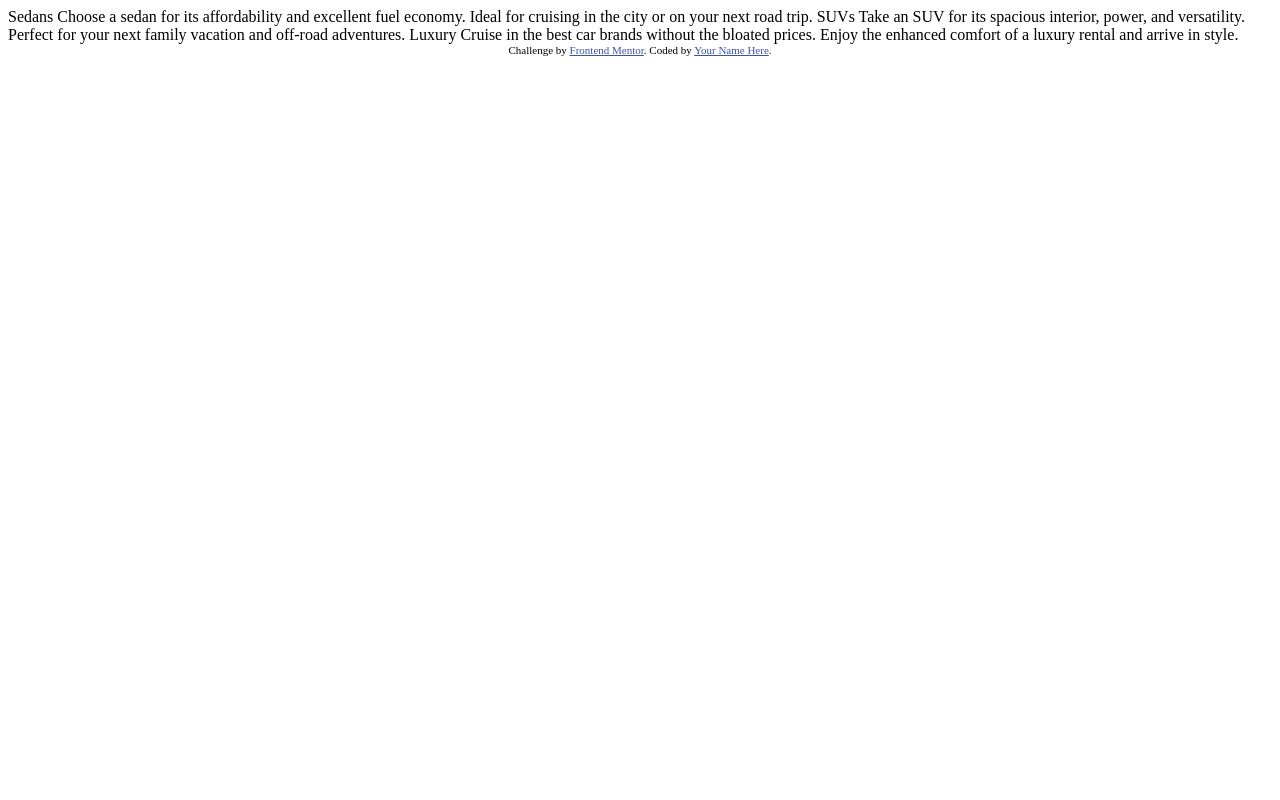
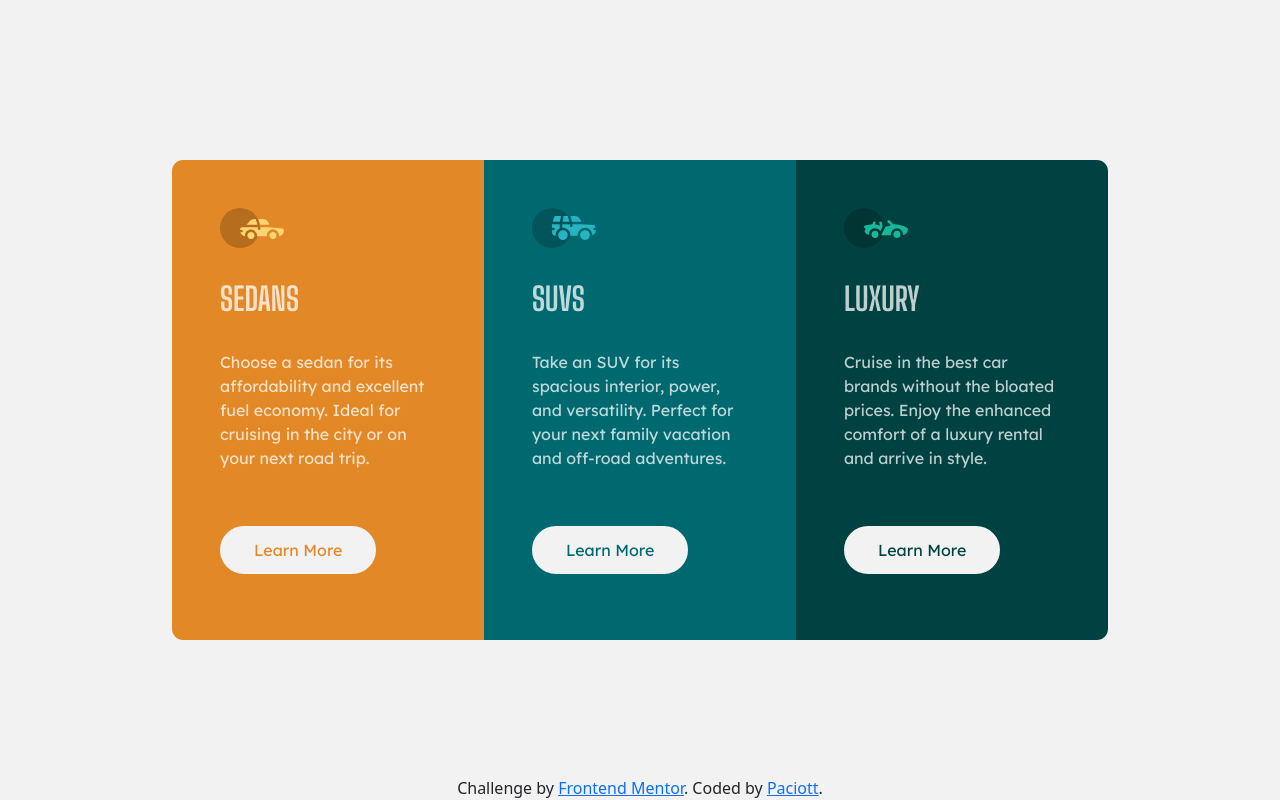
Before and after one commit to Paciott/3-column-preview-card-component, a plain HTML site: page index.html in a window 1280 px wide. Drawn offline with nearby package versions, Linux system fonts and the light colour scheme.

Commit message:
update index.html, add app.css

```diff
--- /dev/null
+++ b/app.css
@@ -0,0 +1,118 @@
+@import url("https://fonts.googleapis.com/css2?family=Lexend+Deca&display=swap");
+@import url("https://fonts.googleapis.com/css2?family=Big+Shoulders+Display:wght@700&display=swap");
+
+:root {
+  --light-grey: hsl(0, 0%, 95%);
+  --transparent-white: hsla(0, 0%, 100%, 0.75);
+  --very-dark-cyan: hsl(179, 100%, 13%);
+  --dark-cyan: hsl(184, 100%, 22%);
+  --bright-orange: hsl(31, 77%, 52%);
+}
+
+.row {
+  margin: 10rem auto;
+}
+
+.container {
+  max-width: 60rem;
+  margin: auto;
+}
+
+.col-12 {
+  padding: 0;
+}
+
+body {
+  background-color: var(--light-grey);
+}
+
+h2 {
+  font-family: "Big Shoulders Display", sans-serif;
+  font-weight: 700;
+  color: var(--transparent-white);
+  margin-top: 2rem;
+  margin-bottom: 2rem;
+}
+
+p {
+  font-family: "Lexend Deca", sans-serif;
+  font-weight: 400;
+  color: var(--transparent-white);
+  line-height: 1.5rem;
+  margin-bottom: 2rem;
+}
+
+.card1,
+.card2,
+.card3 {
+  max-width: 25rem;
+  min-height: 30rem;
+  padding: 3rem;
+  margin: auto;
+}
+
+.card1 {
+  background-color: var(--bright-orange);
+  border-top-left-radius: 0.7rem;
+  border-top-right-radius: 0.7rem;
+}
+
+.card2 {
+  background-color: var(--dark-cyan);
+}
+
+.card3 {
+  background-color: var(--very-dark-cyan);
+  border-bottom-left-radius: 0.7rem;
+  border-bottom-right-radius: 0.7rem;
+}
+
+.btn {
+  font-family: "Lexend Deca", sans-serif;
+  padding: 0.6rem 2rem;
+  margin-top: 1.5rem;
+  border-radius: 2rem;
+  background-color: var(--light-grey);
+  border: 2px solid var(--light-grey);
+}
+
+#btn1 {
+  color: var(--bright-orange);
+}
+#btn1:hover {
+  background-color: var(--bright-orange);
+  color: var(--light-grey);
+  border-color: var(--light-grey);
+}
+
+#btn2 {
+  color: var(--dark-cyan);
+}
+#btn2:hover {
+  background-color: var(--dark-cyan);
+  color: var(--light-grey);
+  border-color: var(--light-grey);
+}
+
+#btn3 {
+  color: var(--very-dark-cyan);
+}
+#btn3:hover {
+  background-color: var(--very-dark-cyan);
+  color: var(--light-grey);
+  border-color: var(--light-grey);
+}
+
+@media (min-width: 992px) {
+  .card1 {
+    border-top-left-radius: 0.7rem;
+    border-bottom-left-radius: 0.7rem;
+    border-top-right-radius: 0;
+  }
+
+  .card3 {
+    border-top-right-radius: 0.7rem;
+    border-bottom-right-radius: 0.7rem;
+    border-bottom-left-radius: 0;
+  }
+}
--- a/index.html
+++ b/index.html
@@ -1,36 +1,107 @@
 <!DOCTYPE html>
 <html lang="en">
-<head>
-  <meta charset="UTF-8">
-  <meta name="viewport" content="width=device-width, initial-scale=1.0"> <!-- displays site properly based on user's device -->
+  <head>
+    <meta charset="UTF-8" />
+    <meta name="viewport" content="width=device-width, initial-scale=1.0" />
+    <!-- displays site properly based on user's device -->
 
-  <link rel="icon" type="image/png" sizes="32x32" href="./images/favicon-32x32.png">
+    <link
+      rel="icon"
+      type="image/png"
+      sizes="32x32"
+      href="./images/favicon-32x32.png"
+    />
+    <link
+      href="https://cdn.jsdelivr.net/npm/bootstrap@5.2.0-beta1/dist/css/bootstrap.min.css"
+      rel="stylesheet"
+      integrity="sha384-0evHe/X+R7YkIZDRvuzKMRqM+OrBnVFBL6DOitfPri4tjfHxaWutUpFmBp4vmVor"
+      crossorigin="anonymous"
+    />
+    <link rel="stylesheet" href="app.css" />
+    <title>Frontend Mentor | 3-column preview card component</title>
+  </head>
+  <body>
+    <div class="container">
+      <div class="row">
+        <div class="col-12 col-lg-4" id="firstcard">
+          <div class="card1">
+            <div class="svg">
+              <svg width="64" height="40" xmlns="http://www.w3.org/2000/svg">
+                <g fill="none" fill-rule="evenodd">
+                  <circle fill="#000" opacity=".201" cx="20" cy="20" r="20" />
+                  <path
+                    d="M52.936 24.11c1.942 0 3.517 1.542 3.517 3.445 0 1.903-1.575 3.445-3.517 3.445s-3.516-1.542-3.516-3.445c0-1.903 1.574-3.445 3.516-3.445zm-21.957 0c1.942 0 3.517 1.542 3.517 3.445 0 1.903-1.575 3.445-3.517 3.445s-3.516-1.542-3.516-3.445c0-1.903 1.574-3.445 3.516-3.445zm6.948-4.848v1.429c0 .716.61 1.293 1.348 1.259a1.295 1.295 0 001.225-1.295v-1.393h8.256l13.483 1.313c.956.093 1.676.881 1.676 1.814 0 2.89-2.126 5.303-4.926 5.819.397-3.557-2.458-6.62-6.053-6.62-3.646 0-6.504 3.14-6.039 6.723h-9.879c.466-3.588-2.397-6.722-6.039-6.722-3.595 0-6.45 3.062-6.052 6.62-2.14-.398-3.916-1.912-4.61-3.931h1.142c.731 0 1.32-.598 1.285-1.322-.033-.678-.629-1.2-1.322-1.2H20v-.251c0-1.274 1.066-2.243 2.306-2.243h15.62zM42.59 11c2.645 0 4.99 1.556 5.972 3.963l.726 1.779H40.17L38.413 11h4.178zm-6.865 0l1.758 5.741H26.505l3.357-3.654A6.502 6.502 0 0134.644 11h1.082z"
+                    fill="#FFD473"
+                    fill-rule="nonzero"
+                  />
+                </g>
+              </svg>
+            </div>
+            <h2>SEDANS</h2>
+            <p>
+              Choose a sedan for its affordability and excellent fuel economy.
+              Ideal for cruising in the city or on your next road trip.
+            </p>
+            <button class="btn btn-info" id="btn1">Learn More</button>
+          </div>
+        </div>
 
-  <title>Frontend Mentor | 3-column preview card component</title>
+        <div class="col-12 col-lg-4" id="secondcard">
+          <div class="card2">
+            <div class="svg">
+              <svg width="64" height="40" xmlns="http://www.w3.org/2000/svg">
+                <g fill="none" fill-rule="evenodd">
+                  <circle fill="#000" opacity=".201" cx="20" cy="20" r="20" />
+                  <path
+                    d="M31.002 22.358c2.917 0 5.18 2.593 4.762 5.506a4.828 4.828 0 01-2.962 3.778 4.797 4.797 0 01-5.3-1.165c-1.188-1.26-1.235-2.613-1.263-2.613-.42-2.924 1.857-5.506 4.763-5.506zm22 0c3.457 0 5.798 3.567 4.41 6.744A4.816 4.816 0 0152.3 31.94a4.826 4.826 0 01-4.06-4.077c-.42-2.915 1.846-5.506 4.762-5.506zm-15.04-6.083v1.462a1.29 1.29 0 001.352 1.29c.693-.033 1.227-.631 1.227-1.326v-1.426h8.3l13.056.716a1.29 1.29 0 011.164.917c.27.895.446 1.477.563 1.87h-1.047c-.694 0-1.291.534-1.324 1.228a1.29 1.29 0 001.288 1.352h1.445c-.164 2.225-1.57 4.193-3.6 5.05.13-4.212-3.255-7.63-7.384-7.63-4.317 0-7.762 3.718-7.358 8.086h-7.285c.43-4.655-3.503-8.531-8.131-8.046v-3.543h7.734zm-10.312 0v4.308a7.4 7.4 0 00-4.006 7.274 3.874 3.874 0 01-3.642-3.864v-1.635h1.46a1.29 1.29 0 000-2.58h-1.461v-3.213l.003-.29h7.646zm14.986-8.196c2.65 0 5 1.592 5.984 4.055l.63 1.579a5.525 5.525 0 01-.065-.004l-.026-.002-.034-.002-.022-.002a4.178 4.178 0 00-.224-.006l-.098-.001h-.039l-.136-.001h-.052l-.326-.001H40.211L38.528 8.08zm-13.632 0l-1.122 5.616h-7.144l1.47-4.71a1.29 1.29 0 011.231-.906h5.565zm6.832 0l1.683 5.615h-7.007l1.121-5.615h4.203z"
+                    fill="#26B5C0"
+                    fill-rule="nonzero"
+                  />
+                </g>
+              </svg>
+            </div>
+            <h2>SUVS</h2>
+            <p>
+              Take an SUV for its spacious interior, power, and versatility.
+              Perfect for your next family vacation and off-road adventures.
+            </p>
+            <button class="btn btn-info" id="btn2">Learn More</button>
+          </div>
+        </div>
 
-  <!-- Feel free to remove these styles or customise in your own stylesheet 👍 -->
-  <style>
-    .attribution { font-size: 11px; text-align: center; }
-    .attribution a { color: hsl(228, 45%, 44%); }
-  </style>
-</head>
-<body>
+        <div class="col-12 col-lg-4" id="thirdcard">
+          <div class="card3">
+            <div class="svg">
+              <svg width="64" height="40" xmlns="http://www.w3.org/2000/svg">
+                <g fill="none" fill-rule="evenodd">
+                  <circle fill="#000" opacity=".201" cx="20" cy="20" r="20" />
+                  <path
+                    d="M30.98 22.835c1.941 0 3.516 1.604 3.516 3.583 0 1.978-1.575 3.582-3.517 3.582s-3.516-1.604-3.516-3.582c0-1.979 1.574-3.583 3.516-3.583zm21.956 0c1.942 0 3.517 1.604 3.517 3.583 0 1.978-1.575 3.582-3.517 3.582s-3.516-1.604-3.516-3.582c0-1.979 1.574-3.583 3.516-3.583zm-9.143-10.45a1.27 1.27 0 011.819 0l3.715 3.784c4.444-.115 9.7 1.142 13.964 3.753.387.237.624.664.624 1.124 0 3.006-2.126 5.514-4.926 6.05.397-3.698-2.458-6.882-6.053-6.882-3.646 0-6.504 3.264-6.039 6.99h-9.669c.76-1.544.993-2.026 1.337-2.711l.082-.162c.421-.835 1.056-2.07 2.883-5.65 1.68-.023 3.47-.408 5.247-1.403l-2.984-3.04a1.328 1.328 0 010-1.854zm-7.68 1.064c.683-.2 1.395.202 1.592.898l.749 2.652a3.46 3.46 0 01-.247 2.51l-1.733 3.395-.216.424c-1.07-1.89-3.06-3.114-5.279-3.114-3.595 0-6.45 3.184-6.052 6.885-1.832-.347-3.414-1.537-4.278-3.276a1.331 1.331 0 01.117-1.376l.955-1.303-1.325-1.295c-.751-.735-.376-2.024.64-2.231l6.614-1.346.13-.026c.092-.019.145-.03.157-.031.314-.146 1.07-.591 1.07-1.506 0-.734.592-1.327 1.316-1.31.712.016 1.268.662 1.256 1.388a4.11 4.11 0 01-.348 1.611 22.69 22.69 0 014.7 1.146l-.7-2.473a1.314 1.314 0 01.882-1.622z"
+                    fill="#19B89D"
+                    fill-rule="nonzero"
+                  />
+                </g>
+              </svg>
+            </div>
+            <h2>LUXURY</h2>
+            <p>
+              Cruise in the best car brands without the bloated prices. Enjoy
+              the enhanced comfort of a luxury rental and arrive in style.
+            </p>
+            <button class="btn btn-info" id="btn3">Learn More</button>
+          </div>
+        </div>
+      </div>
+    </div>
 
-  Sedans
-  Choose a sedan for its affordability and excellent fuel economy. Ideal for cruising in the city
-  or on your next road trip.
-
-  SUVs
-  Take an SUV for its spacious interior, power, and versatility. Perfect for your next family vacation
-  and off-road adventures.
-
-  Luxury
-  Cruise in the best car brands without the bloated prices. Enjoy the enhanced comfort of a luxury
-  rental and arrive in style.
-
-  <div class="attribution">
-    Challenge by <a href="https://www.frontendmentor.io?ref=challenge" target="_blank">Frontend Mentor</a>.
-    Coded by <a href="#">Your Name Here</a>.
-  </div>
-</body>
+    <footer class="fixed-bottom text-center">
+      Challenge by
+      <a
+        class="anchor"
+        href="https://www.frontendmentor.io?ref=challenge"
+        target="_blank"
+        >Frontend Mentor</a
+      >. Coded by <a class="anchor" href="#">Paciott</a>.
+    </footer>
+  </body>
 </html>
```
